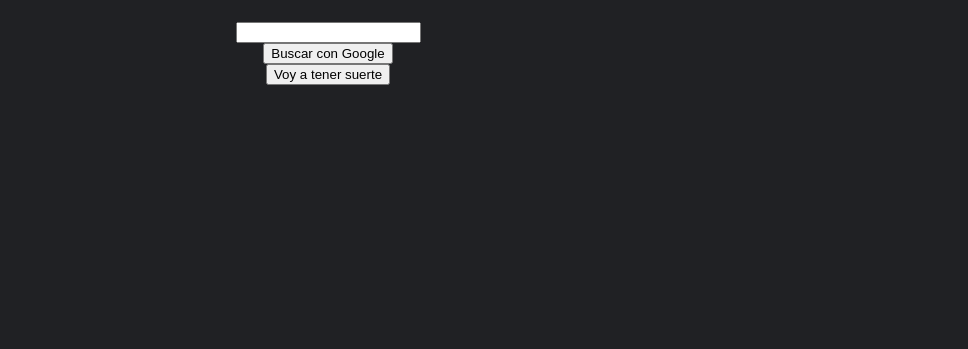
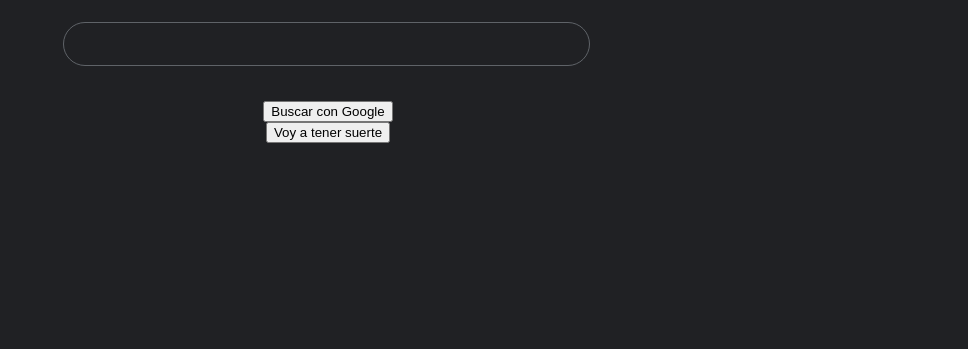
Before and after one commit to AdrianGerman/google-clon, a plain HTML site: page index.html in a window 1280 px wide. Shown: the part 451-800 px from the top of the page, without its empty margins (312-1280 px from the left). Drawn offline with Linux system fonts and the light colour scheme.

Commit message:
styles in the input section

```diff
--- a/css/style.css
+++ b/css/style.css
@@ -67,3 +67,28 @@ main .main-logo {
 main .main-logo img {
   width: 300px;
 }
+
+/* main input */
+main .main-input {
+  width: 530px;
+  margin: 0 auto;
+  margin-bottom: 35px;
+}
+
+main .main-input-container {
+  width: 525px;
+  border-radius: 100px;
+  border: 1px solid #5f6368;
+  display: flex;
+  justify-content: center;
+  align-items: center;
+}
+
+main .main-input input {
+  width: 450px;
+  height: 40px;
+  border: none;
+  outline: none;
+  background-color: #202124;
+  color: #ffff;
+}
```
